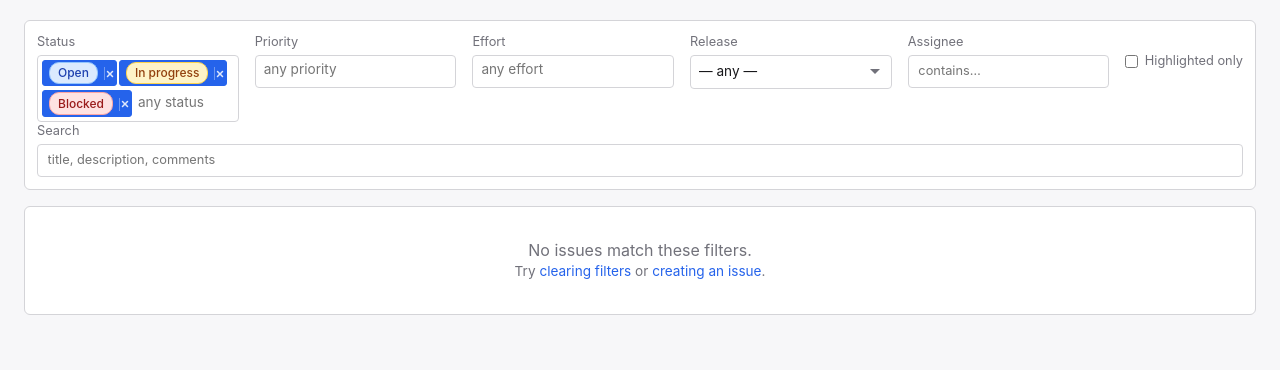
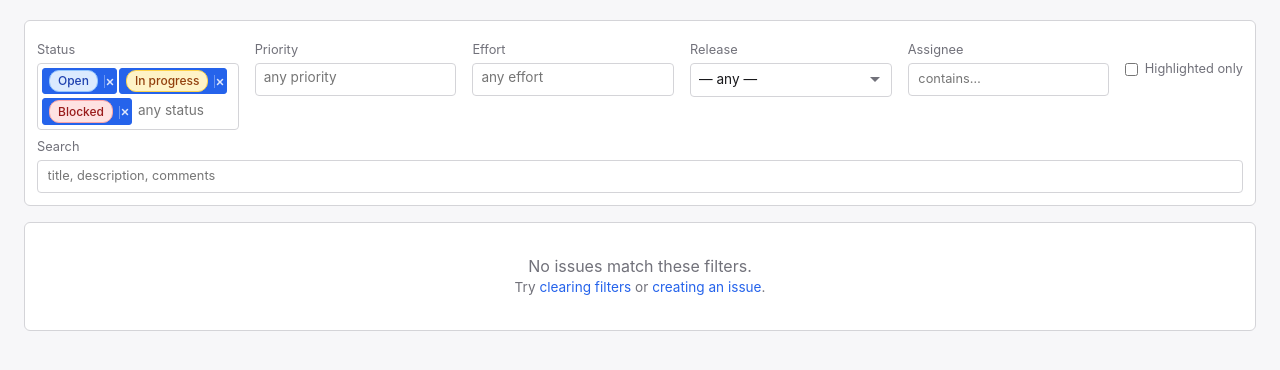
Before and after one commit to pretalx/pxtx, a Django app: page /issues/ in a window 1280 px wide. Shown: the part 47-417 px from the top of the page. Run offline with Django 5.2, Linux system fonts and the light colour scheme; the visitor is signed in with stand-in values (Sample User, id 1); data that the repository does not hold is empty.

Commit message:
Improve layout

```diff
--- a/src/pxtx/core/static/core/base.css
+++ b/src/pxtx/core/static/core/base.css
@@ -220,7 +220,7 @@ nav.site a.new-issue { color: var(--accent); }
     margin-bottom: 1rem;
 }
 .filter-row { display: flex; gap: 1rem; flex-wrap: wrap; align-items: flex-start; }
-.filter-row label { display: flex; flex-direction: column; gap: 0.2rem; font-size: 0.8rem; color: var(--text-muted); min-width: 12rem; flex: 1 1 12rem; }
+.filter-row label { display: flex; flex-direction: column; gap: 0.2rem; padding-top: 0.5rem; font-size: 0.8rem; color: var(--text-muted); min-width: 12rem; flex: 1 1 12rem; }
 .filter-row label.inline { flex-direction: row; align-items: center; gap: 0.4rem; margin-top: 1.2rem; flex: 0 0 auto; min-width: 0; }
 .filter-row label.wide { flex: 1; }
 .filter-row label.wide input { width: 100%; }
```
